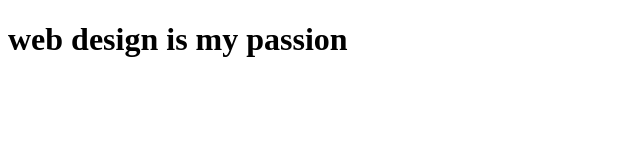
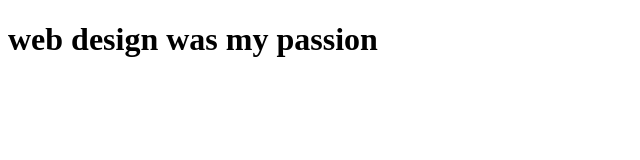
Before and after one commit to MaxMyzer/myzer.github.io, a plain HTML site: page index.html in a window 1280 px wide. Shown: the whole page, without its empty margins (0-640 px from the left). Drawn offline with Linux system fonts and the light colour scheme.

Commit message:
Update index.html

```diff
--- a/index.html
+++ b/index.html
@@ -1,7 +1,7 @@
 <!DOCTYPE html>
 <html>
 <body>
-<h1>web design is my passion</h1>
+<h1>web design was my passion</h1>
 <p></p>
 </body>
 </html>
```
